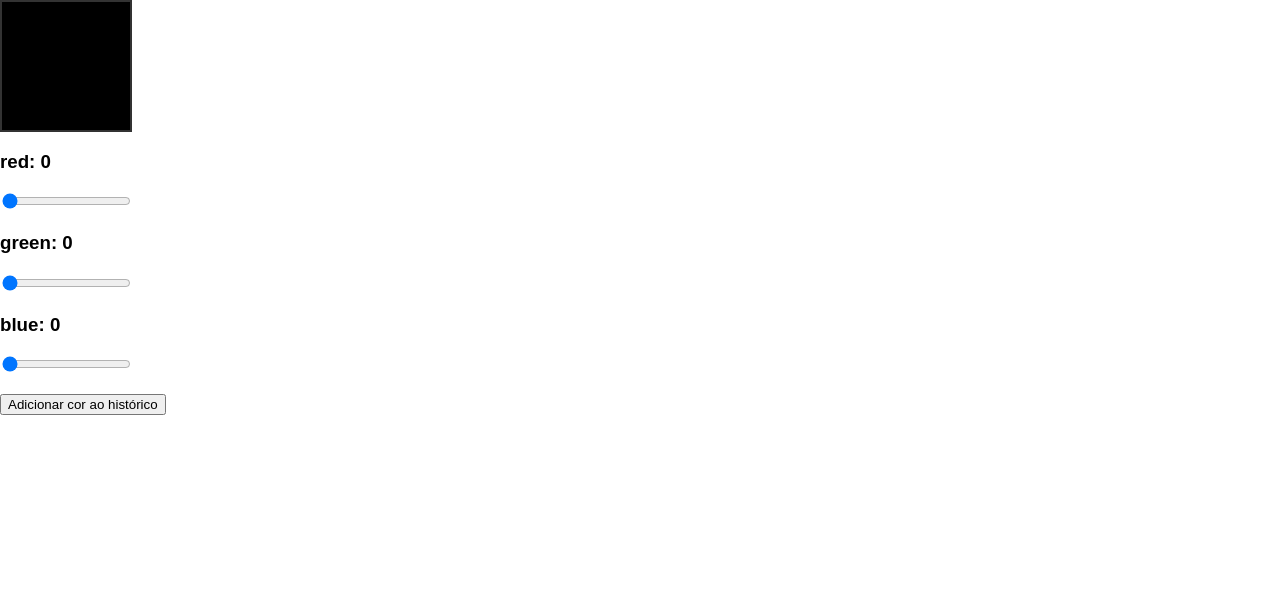
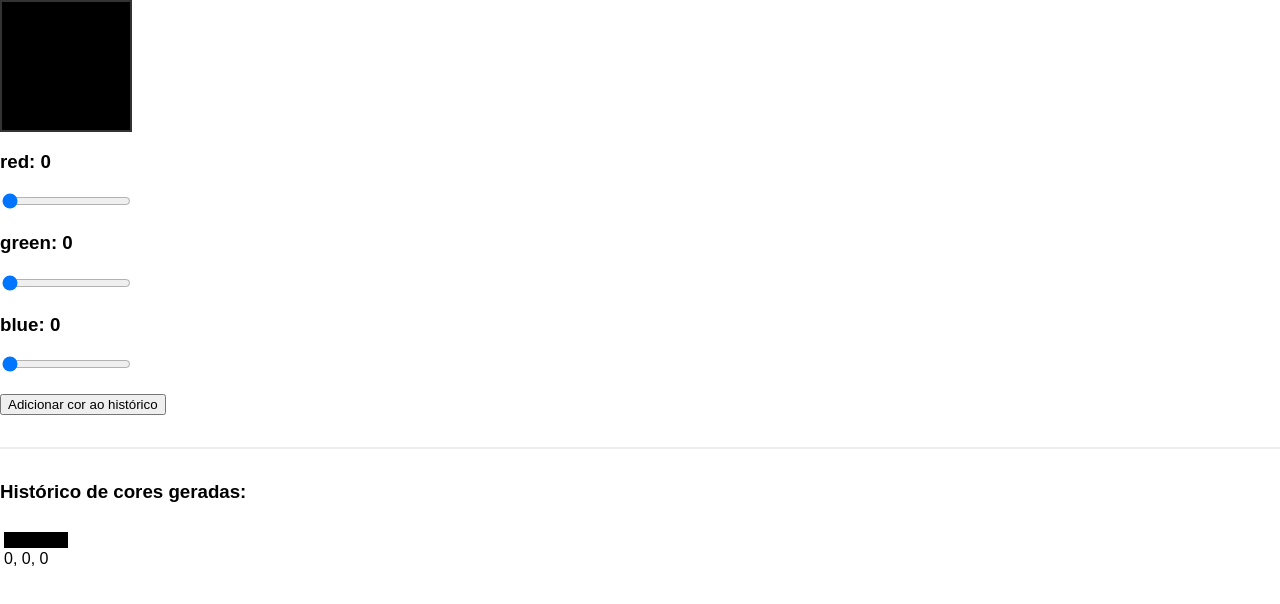
Before and after one commit to matiasarenhard/rgb, a React (Create React App) app: page / in a window 1280 px wide. Both pictures are taken after a click on the button "Adicionar cor ao histórico". Shown: the top 604 px of the page. Built offline with nearby package versions, Linux system fonts and the light colour scheme.

Commit message:
add history of colors

```diff
--- a/src/App.js
+++ b/src/App.js
@@ -1,6 +1,7 @@
 import { useState } from "react";
 
 import ColorBox from "./components/ColorBox";
+import History from "./components/History";
 
 
 function App() {
@@ -10,9 +11,11 @@ function App() {
 
   const [history, setHistory] = useState([]);
 
+  const backgroundColor = (r, g, b) => `rgb(${r}, ${g}, ${b})`;
+
   return (
     <>
-      <ColorBox backgroundColor={`rgb(${red}, ${green}, ${blue})`}/>
+      <ColorBox backgroundColor={backgroundColor(red, green, blue)}/>
 
       <h3>red: {red}</h3>
       <input
@@ -41,6 +44,10 @@ function App() {
       <br />
       <br />
       <button onClick={() => setHistory((h) => [[red, green, blue], ...h])}>Adicionar cor ao histórico</button>
+
+      <hr />
+
+      <History data={history} backgroundColor={backgroundColor}/>
     </>
   );
 }
--- /dev/null
+++ b/src/components/History/index.js
@@ -0,0 +1,27 @@
+import "./styles.css";
+
+function History({ data, backgroundColor }) {
+    return <>
+        <h3>Histórico de cores geradas: </h3>
+        <section>
+    	<ul>
+            {data.map((rgb) => (
+                    <li key={rgb.join()}>
+                            <br></br><br></br>
+                        <div className="small-preview" style={{
+                           backgroundColor: backgroundColor(...rgb)
+                        }}
+                        >
+                            <br></br>
+                        {rgb.join(", ")}
+                        <br></br>
+                        </div>
+                    </li>
+                ))}
+
+        </ul>
+        </section>
+    </>;
+ }
+
+export default History;
--- /dev/null
+++ b/src/components/History/styles.css
@@ -0,0 +1,18 @@
+.small-preview {
+  width: 4rem;
+  height: 1rem;
+}
+
+ul {
+  display: flex;
+  flex-direction: column;
+  gap: 0.5rem;
+  padding: 0;
+  list-style: none;
+}
+
+li {
+  display: flex;
+  align-items: center;
+  gap: 0.25rem;
+}
--- a/src/index.css
+++ b/src/index.css
@@ -2,3 +2,8 @@ body {
   margin: 0;
   font-family: sans-serif;
 }
+
+hr {
+  margin: 2rem 0;
+  border: 1px solid #eee;
+}
```
